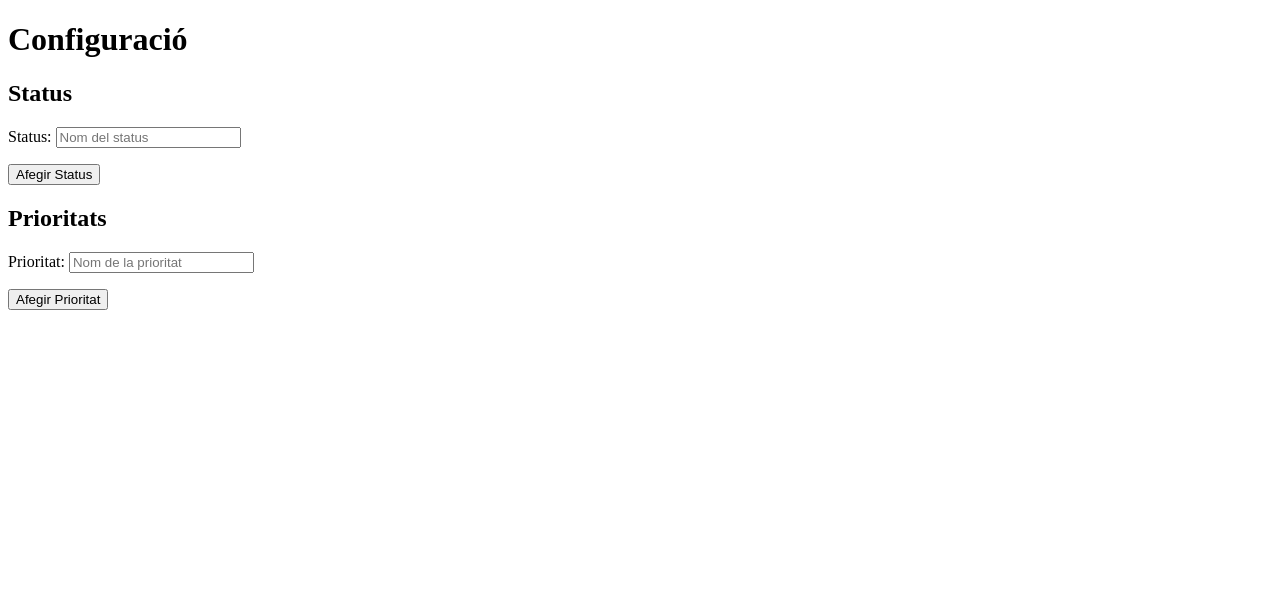
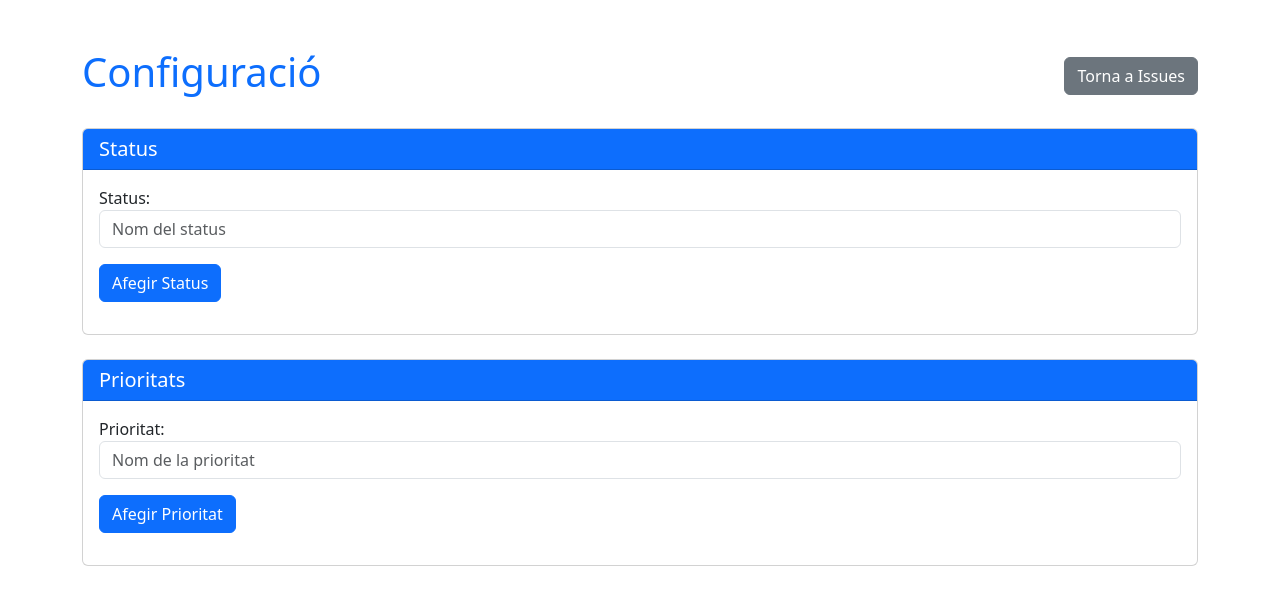
Before and after one commit to it11d-Issue-Tracker/BackTracker, a Django app: page /settings/ in a window 1280 px wide. Shown: the top 605 px of the page. Run offline with Django 5.2, Linux system fonts and the light colour scheme; data that the repository does not hold is empty.

Commit message:
millora interficie settings i boto a la principal

```diff
--- a/Proyecto/Taiga2/Issue_Tracker/templates/settings.html
+++ b/Proyecto/Taiga2/Issue_Tracker/templates/settings.html
@@ -1,33 +1,61 @@
 <!DOCTYPE html>
-<html>
+<html lang="en">
 <head>
+    <meta charset="UTF-8">
+    <meta name="viewport" content="width=device-width, initial-scale=1.0">
     <title>Configuració</title>
+    <link rel="stylesheet" href="https://cdn.jsdelivr.net/npm/bootstrap@5.3.0/dist/css/bootstrap.min.css">
 </head>
 <body>
-    <h1>Configuració</h1>
+    <div class="container mt-5">
+        <div class="d-flex justify-content-between align-items-center mb-4">
+            <h1 class="text-primary">Configuració</h1>
+            <a href="{% url 'custom-issues' %}" class="btn btn-secondary">Torna a Issues</a>
+        </div>
 
-    <h2>Status</h2>
+        <div class="card mb-4">
+            <div class="card-header bg-primary text-white">
+                <h2 class="h5 mb-0">Status</h2>
+            </div>
+            <div class="card-body">
                 <form method="post">
                     {% csrf_token %}
                     {{ status_form.as_p }}
-        <button type="submit" name="add_status">Afegir Status</button>
+                    <button type="submit" name="add_status" class="btn btn-primary">Afegir Status</button>
                 </form>
-    <ul>
+                <ul class="list-group mt-3">
                     {% for status in statuses %}
-            <li>{{ status.id }} <a href="{% url 'delete_status' status.id %}">Eliminar</a></li>
+                        <li class="list-group-item d-flex justify-content-between align-items-center">
+                            {{ status.id }}
+                            <a href="{% url 'delete_status' status.id %}" class="btn btn-danger btn-sm">Eliminar</a>
+                        </li>
                     {% endfor %}
                 </ul>
+            </div>
+        </div>
 
-    <h2>Prioritats</h2>
+        <div class="card">
+            <div class="card-header bg-primary text-white">
+                <h2 class="h5 mb-0">Prioritats</h2>
+            </div>
+            <div class="card-body">
                 <form method="post">
                     {% csrf_token %}
                     {{ priority_form.as_p }}
-        <button type="submit" name="add_priority">Afegir Prioritat</button>
+                    <button type="submit" name="add_priority" class="btn btn-primary">Afegir Prioritat</button>
                 </form>
-    <ul>
+                <ul class="list-group mt-3">
                     {% for priority in priorities %}
-            <li>{{ priority.id }} <a href="{% url 'delete_priority' priority.id %}">Eliminar</a></li>
+                        <li class="list-group-item d-flex justify-content-between align-items-center">
+                            {{ priority.id }}
+                            <a href="{% url 'delete_priority' priority.id %}" class="btn btn-danger btn-sm">Eliminar</a>
+                        </li>
                     {% endfor %}
                 </ul>
+            </div>
+        </div>
+    </div>
+
+    <script src="https://cdn.jsdelivr.net/npm/bootstrap@5.3.0/dist/js/bootstrap.bundle.min.js"></script>
 </body>
 </html>
```
Also changed, not shown: Proyecto/Taiga2/Issue_Tracker/templates/issues_page.html (+26 -2 lines). Lines whose indentation alone changed are shown as unchanged.
